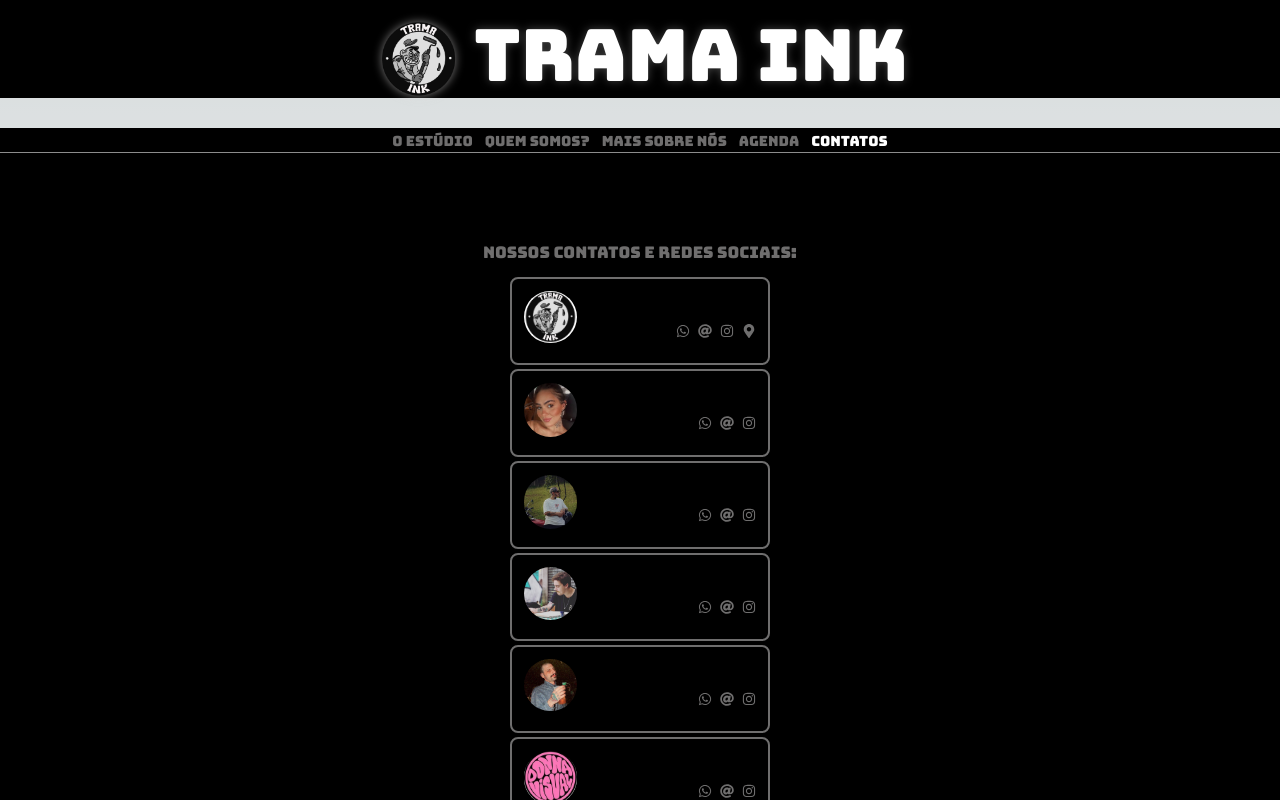
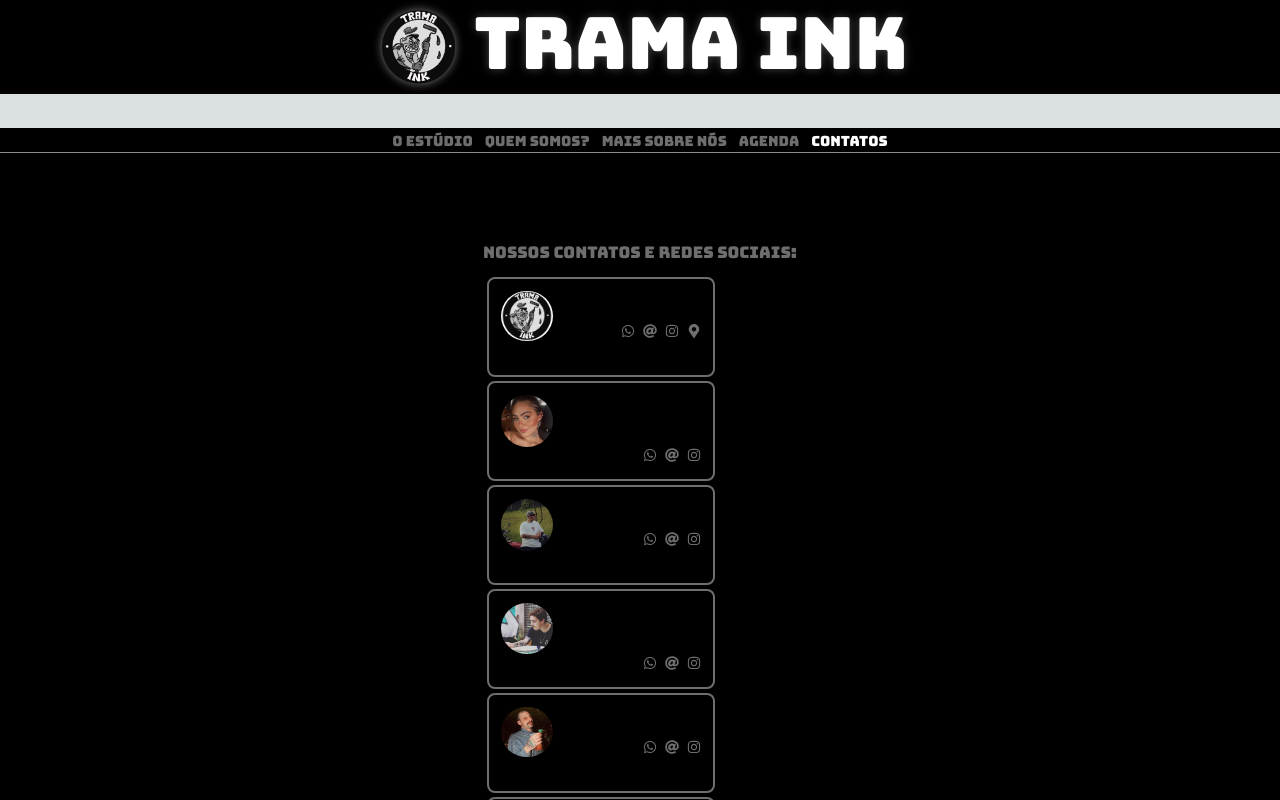
Before and after one commit to giacomosalsano/tramaInk, a Next.js app: page / in a window 1280 px wide. Both pictures are taken after a click on the button "Contatos". Built offline with nearby package versions, Linux system fonts and the light colour scheme.

Commit message:
tried styles

```diff
--- a/src/app/components/contatos.tsx
+++ b/src/app/components/contatos.tsx
@@ -125,18 +125,18 @@
       <h2 className="mb-3 text-3xl font-semibold font-Bungee">
           Contatos{" "}
       </h2>
-        <p className="font-Bungee font-medium text-text-secondary mb-3">
+        <p className="font-Bungee font-medium text-text-secondary mb-3 text-center">
           Nossos contatos e redes sociais:
         </p>
-        <div className="font-Bungee text-sm ">
+        <div className="font-Bungee text-sm">
           {contato.map((user) => (
               <div
               key={user.id}
-              className="rounded-lg border-2 border-text-secondary m-1 md:size-auto ml-60 mr-60">
-                <div className="inline-flex size-full p-3">
+              className="rounded-lg border-2 border-text-secondary m-1 box-content h-24 w-56">
+                <div className="flex size-full p-3">
                   <div className="">
                         <Image
-                          className="rounded-full "
+                          className="rounded-full"
                           src={user.imageURL}
                           alt={user.name}
                           height={70}
--- a/src/app/components/header.tsx
+++ b/src/app/components/header.tsx
@@ -6,19 +6,25 @@
 
 export function Header() {
   return (
+    <div className="max-w-2xl">
+      <div className="fixed top-0 left-0 right-0 z-10 bg-primary align-middle gap-3 flex max-w-auto  justify-center p-2">
         <div className="">
-      <div className="fixed top-0 left-0 right-0 z-10 bg-primary align-middle gap-3 flex max-w-auto justify-center pt-5">
           <Image
               className="drop-shadow-[0_0_0.3rem_#d9d8d890]"
               src={tramalogo}
               alt="Trama Logo"
               width={90}
-            height={19}
+              height={90}
               priority
             />
-        <h1 className="text-7xl font-Bungee text-text-white drop-shadow-[0_0_0.3rem_#d9d8d850]">
+        </div>
+        <div className=" ">
+          <h1 className="text-5xl md:text-7xl font-Bungee text-text-white drop-shadow-[0_0_0.3rem_#d9d8d850]">
             TRAMA INK
           </h1>
+
+        </div>
+
       </div>
       <div className="fixed right-0 left-0 top-32"><NavBar/></div>
 
--- a/src/app/components/nav_bar.tsx
+++ b/src/app/components/nav_bar.tsx
@@ -112,7 +112,7 @@
     })
   return (
         <div className="bg-primary z-40">
-              <div className="border-b border-b-menu-foreground bg-primary space-x-3">
+              <div className="border-b border-b-menu-foreground bg-primary space-x-1 md:space-x-3">
                 {selectedTab.map((item) => (
                   <button
                     className={tabButton({
--- a/src/app/layout.tsx
+++ b/src/app/layout.tsx
@@ -1,7 +1,6 @@
 import type { Metadata } from "next";
 import { Inter } from "next/font/google";
 import "./globals.css";
-import Image from "next/image";
 
 
 
@@ -20,8 +19,8 @@
   return (
     <html lang="en">
       <head>
-      <meta name="viewport" content="width=device-width, initial-scale=1" />
-
+        <link rel="icon" href="/favicon.ico" sizes="any" />
+        <meta name="viewport" content="width=device-width, initial-scale=1.0"></meta>
       </head>
       <body className={inter.className}>{children}
 
--- a/src/app/page.tsx
+++ b/src/app/page.tsx
@@ -9,14 +9,8 @@
 export default function Home() {
   return (
     <main className="flex min-h-screen flex-col items-center align-middle text-center justify-between p-3 ">
-
-      <div className="z-50">
-        <Header />
-      </div>
-      <div>
-        <Footer />
-      </div>
-
+      <Header />
+      <Footer />
     </main>
   );
 }
```
Lines whose indentation alone changed are shown as unchanged.
